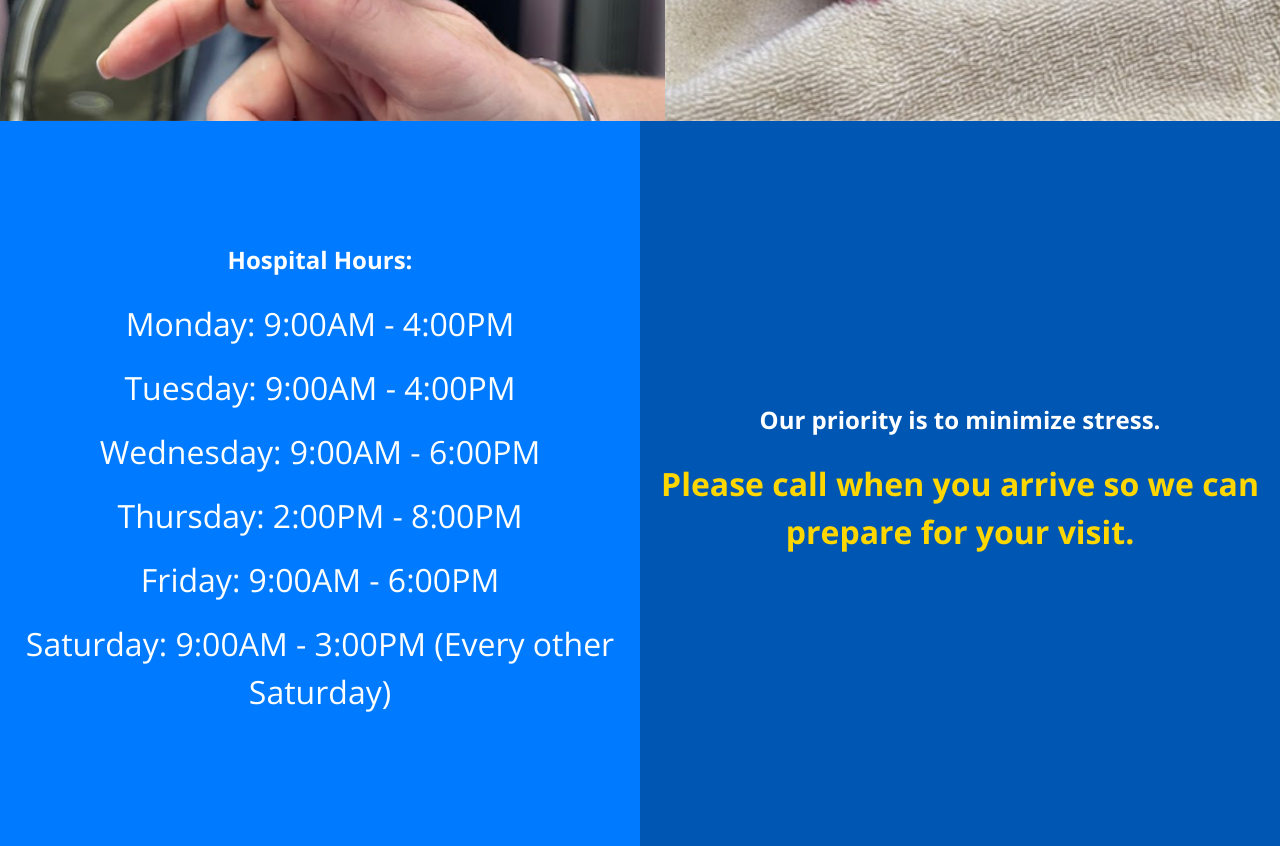
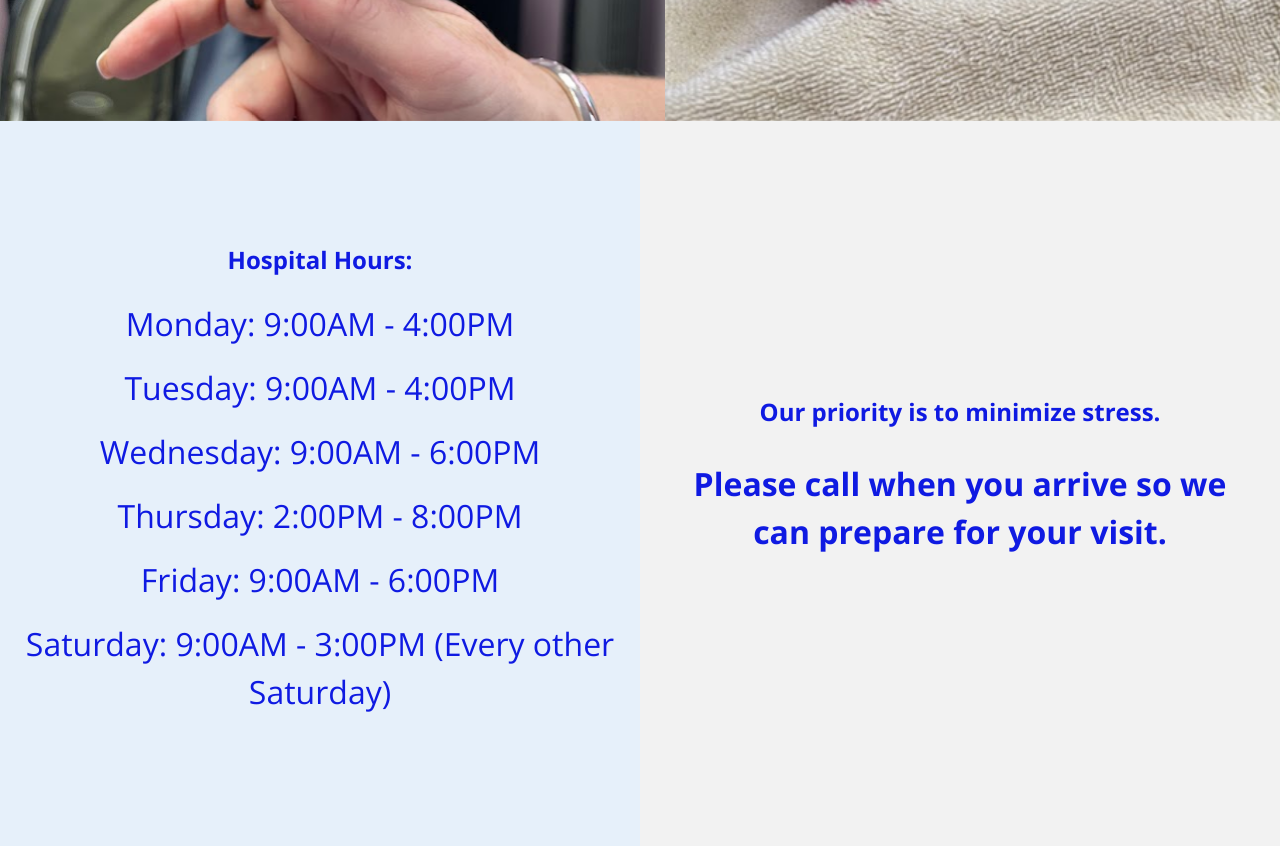
Before and after one commit to CodeJeffreyG/apv-website, a React (Create React App) app: page / in a window 1280 px wide. Shown: the part 680-1526 px from the top of the page. Built offline with nearby package versions, Linux system fonts and the light colour scheme.

Commit message:
restyled hours component

```diff
--- a/src/components/MainComponent/HospitalHours/hospitalhours.css
+++ b/src/components/MainComponent/HospitalHours/hospitalhours.css
@@ -18,24 +18,24 @@
 }
 
 .hours-leftPanel {
-  background-color: #007bff; /* Or the specific color you want */
+  background-color: #e6f0fa; /* Lighter shade of blue for the left panel */
 }
 
 .hours-rightPanel {
-  background-color: #0056b3; /* Or the specific color you want */
+  background-color: #f2f2f2; /* Warm gray for the right panel */
 }
 
 .hours-leftPanel p,
 .hours-rightPanel p {
-  font-size: 2rem; /* Adjust size as needed */
-  color: #ffffff; /* This is a guess, assuming you want white text */
+  font-size: 2rem;
+  color: #333; /* Darker text for better contrast on light backgrounds */
   margin: 0.5rem 0; /* Adds space between paragraphs */
   line-height: 1.5; /* Adjusts the space between lines for readability */
 }
 
 .hours-leftPanel h2,
 .hours-rightPanel h2 {
-  color: #ffffff; /* This is a guess, assuming you want white text for headings too */
+  color: #0f1ae2; /* Blue color from the navbar to maintain consistency */
   margin-bottom: 1rem; /* Adds some space below the heading */
 }
 
@@ -48,8 +48,17 @@
 /* If there is a specific line that needs to be emphasized */
 .hours-rightPanel .please-call-important {
   font-weight: bold;
-  color: #ffd700; /* Just an example, use the color that matches your design */
+  color: #0f1ae2; /* Blue color for important text to tie in with the navbar color */
+  background-color: transparent; /* No background color for emphasis */
+  padding: 0.5rem 1rem; /* Padding to match the navbar emergency link */
+  border-radius: 5px; /* Rounded corners to match the navbar style */
 }
+
+.hours-leftPanel p,
+.hours-leftPanel h2 {
+  color: #0f1ae2; /* Navy blue for good contrast on light blue background */
+}
+
 
 /* Responsive font sizes for smaller screens */
 @media (max-width: 768px) {
```
